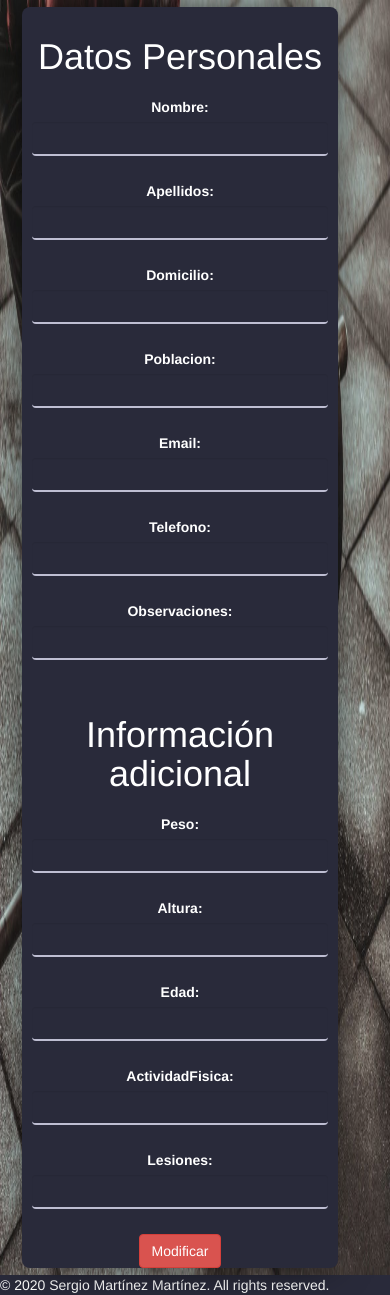
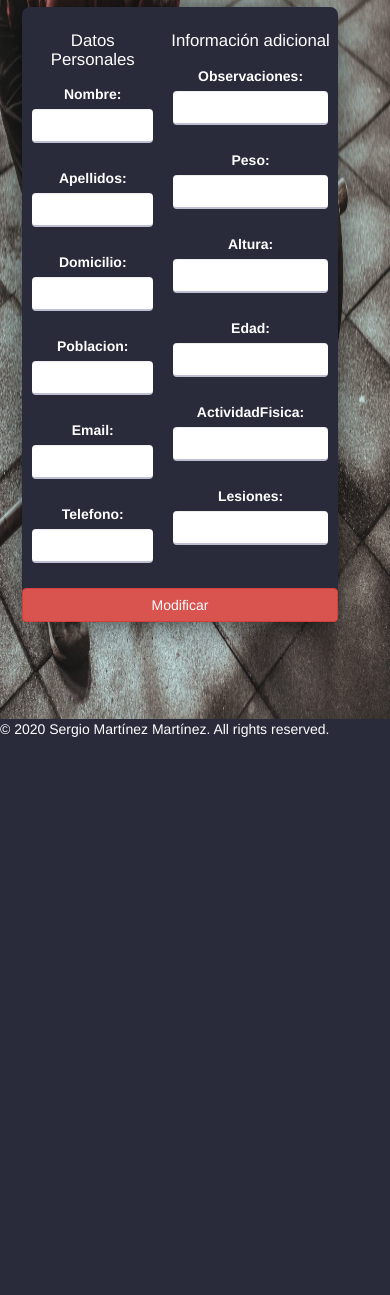
Before and after one commit to Sergio2697sm/GymArtBoostrap, a PHP site: page /clientes/modificarClientes.php in a window 390 px wide. Shown: the part 105-1400 px from the top of the page. After the commit the page ends 842 px from the top, so only its background shows below. Run offline with PHP 8.4, Linux system fonts and the light colour scheme; data that the repository does not hold is empty; some libraries are stand-ins or nearby versions.

Commit message:
mejorado

```diff
--- a/BBDD/clientesBBDD.php
+++ b/BBDD/clientesBBDD.php
@@ -285,14 +285,16 @@ function visualizarDatosCliente()
                                 <input type="text" value="<?php echo "${fila['Telefono']}" ?>" class="form-control" id="modificarTelefono" name="mail">
                             </div>
 
+
+                        </div>
+
+                        <div class="datosAdicionales d-flex flex-column justify-content-center align-self-center ">
+                            <h1>Información adicional</h1>
                             <div class="form-group">
                                 <label for="modificarObservaciones">Observaciones:</label>
                                 <input type="text" value="<?php echo "${fila['Observaciones']}" ?>" class="form-control" id="modificarObservaciones" name="Observaciones">
                             </div>
-                        </div>
 
-                        <div class="datosAdicionales">
-                            <h1>Información adicional</h1>
                             <div class="form-group">
                                 <label for="modificarPeso">Peso:</label>
                                 <input type="text" value="<?php echo "${fila['Peso']}" ?>" class="form-control" id="modificarPeso" name="peso">
@@ -318,7 +320,7 @@ function visualizarDatosCliente()
                                 <input type="text" value="<?php echo "${fila['Lesiones']}" ?>" class="form-control" id="modificarLesiones" name="lesiones">
                             </div>
                         </div>
-                        <button type="submit" name="registrar_usuario" class="btn btn-danger rounded-pill boton_enviar"  name="modificar_datos_clientes" >Modificar</button>
+                        <button type="submit" name="registrar_usuario" class="btn btn-danger rounded-pill boton_enviar w-100"  name="modificar_datos_clientes" >Modificar</button>
 
                     </div>
                 </div>
--- a/estilos/estilos.css
+++ b/estilos/estilos.css
@@ -303,12 +303,13 @@ section {
    background: var(--color-oscuro);
    border-radius: 8px;
    box-shadow: 0 0 40px -10px #000;
-   /* padding: 10px 20px; */
+   display: grid;
+   grid-template-areas:
+   "datosPersonales InformacionAdicional"
+   "modificar         modificar";
 }
 
 .Modificar h1 {
-   padding-bottom: 5px;
-   padding-top: 5px;
    text-align: center;
    color: white;
 }
@@ -319,8 +320,8 @@ section {
 }
 
 .Modificar input {
-   background: none;
-   color: white;
+   /* background: none; */
+   /* color: white; */
    text-align: center;
    outline: none;
    border: 0;
@@ -329,15 +330,16 @@ section {
    border-bottom: 2px solid #bebed2;
 }
 
-.Modificar .enviar {
-   background-color: #dd2c00;
-   border: 0;
-   border-radius: 15px;
-   color: white;
-   width: 100%;
-   font-size: 1.5rem;
-   padding: 3%;
-   margin-top: 3%;
+.datosPersonales {
+   grid-area: datosPersonales;
+}
+
+.datosAdicionales {
+   grid-area: InformacionAdicional;
+}
+
+.boton_enviar {
+   grid-area: modificar;
 }
 
 @media only screen and (max-width: 991px) {
@@ -401,6 +403,19 @@ section {
       align-items: center;
       padding: 5%;
    }
+
+   .Modificar {
+      background: var(--color-oscuro);
+      border-radius: 8px;
+      box-shadow: 0 0 40px -10px #000;
+   }
+
+   .Modificar h1 {
+      font-size: 1.2rem;
+      text-align: center;
+      color: white;
+   }
+
 }
 
 footer {
```
